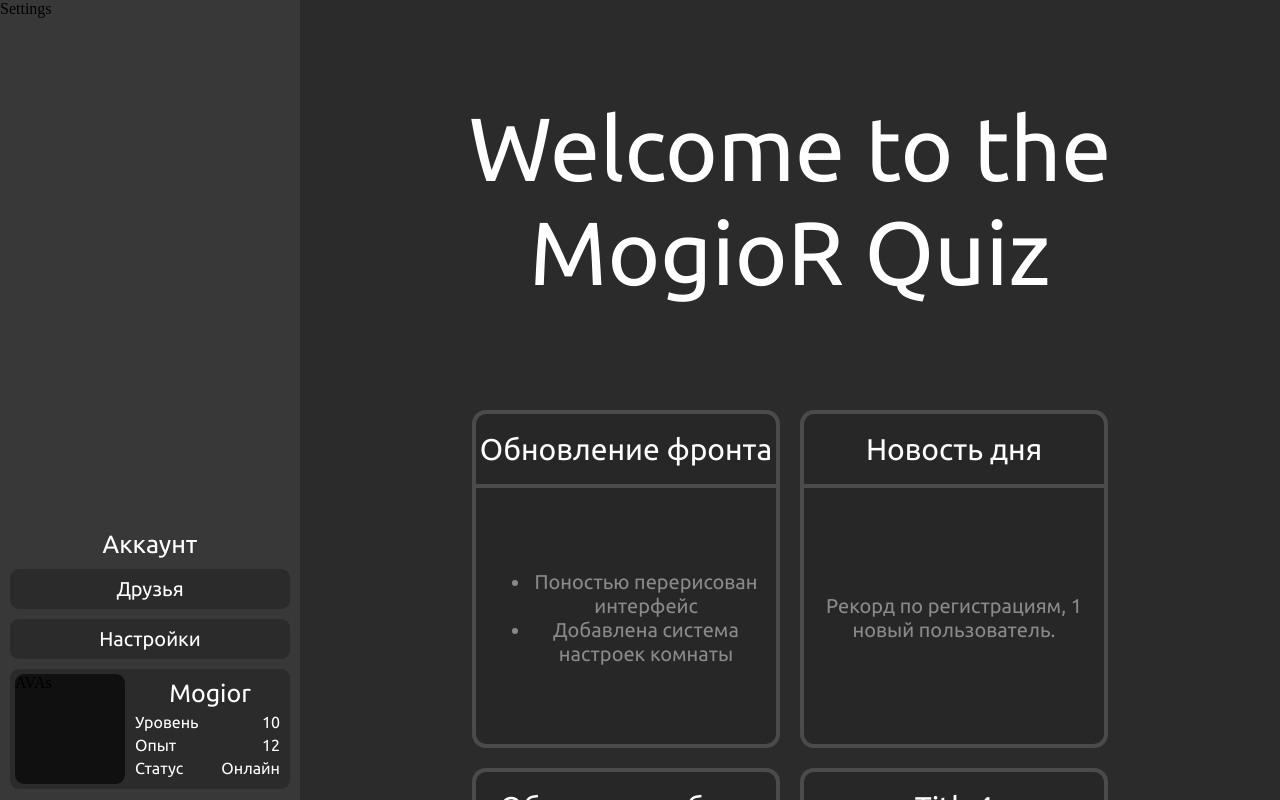
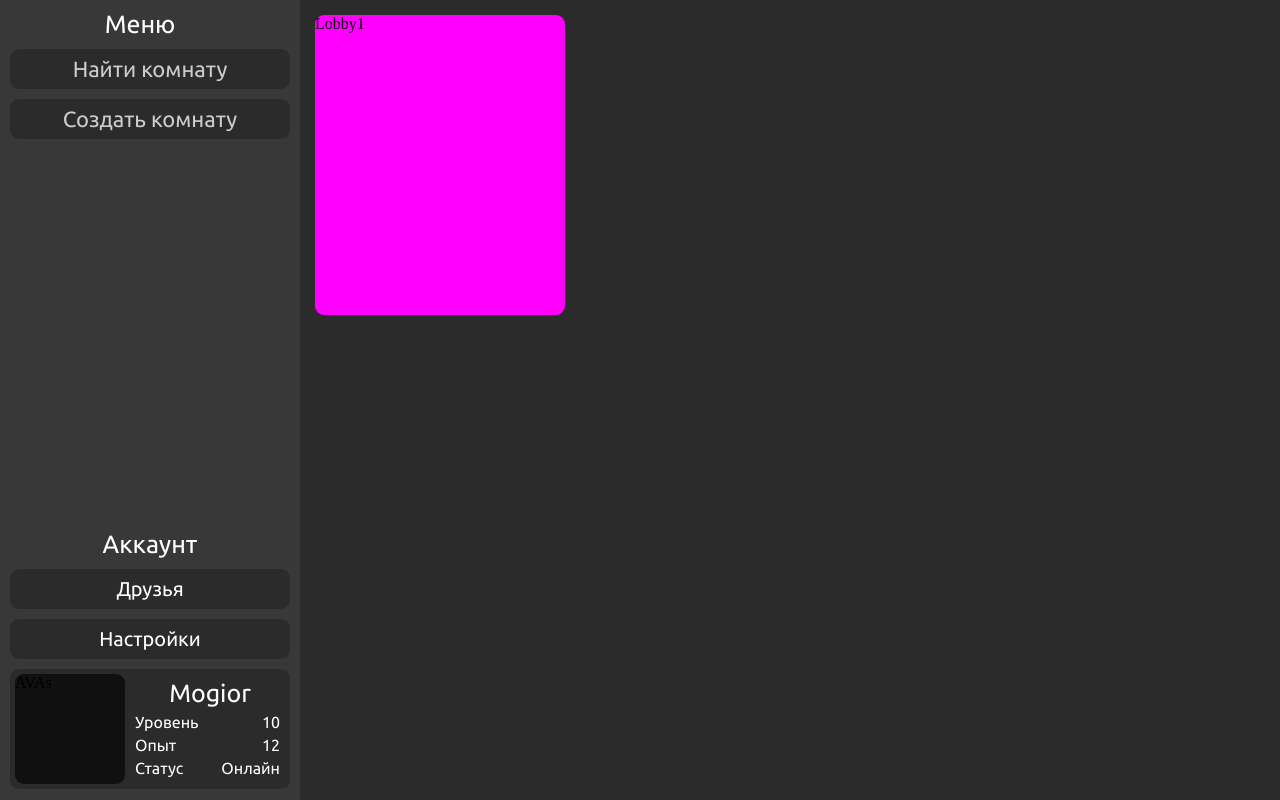
Before and after one commit to MogioR/anime_quiz_front, a Vue app: page /#/ in a window 1280 px wide. Built offline with nearby package versions, Linux system fonts and the light colour scheme.

Commit message:
menu buttone

```diff
--- a/src/App.vue
+++ b/src/App.vue
@@ -5,7 +5,8 @@
       <ContextBlock v-if="currentState == 'lobby_search'"/>
     </div>
     <div class="container game_zone" id="gane_zone">
-      <News_blok></News_blok>
+      <News_blok v-if="currentState == 'authorisation'"/>
+      <LobbySearchBlock  v-if="currentState == 'lobby_search'"/>
     </div>
   </div>
 </template>
@@ -16,13 +17,15 @@
 import News_blok from './components/game_zone/news_block.vue'
 import AuthorisationBlock from './components/side_block/authorisation_block.vue'
 import ContextBlock from './components/side_block/context_block.vue';
+import LobbySearchBlock from './components/game_zone/lobby_search_block.vue'
 
   export default {
     name: 'App',
     components: {
       News_blok,
       AuthorisationBlock,
-      ContextBlock
+      ContextBlock,
+      LobbySearchBlock
     },
     data() {
       return {
--- /dev/null
+++ b/src/components/game_zone/lobby_search_block.vue
@@ -0,0 +1,29 @@
+<template>
+    <div class="container">
+        <LobbySearchItem/>
+    </div>
+</template>
+
+<script>
+import LobbySearchItem from '@/components/game_zone/lobby_search_item.vue'
+
+export default {
+  name: 'LobbySearchBlock',
+  components: {
+    LobbySearchItem
+  },
+  data() {
+    return {
+    }
+  }
+}
+</script>
+
+<style scoped>
+.container {
+    width: 100%;
+    height: 100%;
+
+    display: flex;
+}
+</style>
--- /dev/null
+++ b/src/components/game_zone/lobby_search_item.vue
@@ -0,0 +1,26 @@
+<template>
+    <div class="lobby_search_item">
+        Lobby1
+    </div>
+</template>
+
+<script>
+export default {
+  name: 'LobbySearchItem',
+  data() {
+    return {
+    }
+  }
+}
+</script>
+
+<style scoped>
+.lobby_search_item {
+    width: 250px;
+    height: 300px;
+    border-radius: 9px;
+    background: magenta;
+    margin: 15px;
+    display: flex;
+}
+</style>
--- a/src/components/side_block/context_block.vue
+++ b/src/components/side_block/context_block.vue
@@ -1,7 +1,7 @@
 <template>
     <div class="context_container">
         <div>
-           Settings
+           <ContextMenuBlock/>
         </div>
         <div>
             <AccountInfoBlock/>
@@ -11,13 +11,14 @@
 
 <script>
 
-
+import ContextMenuBlock from '@/components/side_block/context_menu_block.vue'
 import AccountInfoBlock from '@/components/side_block/account_info_block.vue'
 
 export default {
   name: 'ContextBlock',
   components: {
-    AccountInfoBlock
+    AccountInfoBlock,
+    ContextMenuBlock
   },
   data() {
     return {}
--- /dev/null
+++ b/src/components/side_block/context_menu_block.vue
@@ -0,0 +1,81 @@
+<template>
+    <div class="menu_container">
+        <span class="text header" >{{header}}</span>
+        <div v-for="option of options" :key=option.id class="button menu_button" v-on:click="option.function">
+            <span class="text">{{option.text}}</span>
+        </div>
+    </div>
+  </template>
+
+<script>
+export default {
+    name: 'ContextMenuBlock',
+    data() {
+        return {
+            header: 'Меню',
+            options: [
+                {
+                    text: 'Найти комнату',
+                    function: function() {
+                        alert('Test1');
+                    }
+                },
+                {
+                    text: 'Создать комнату',
+                    function: function() {
+                        alert('Test2');
+                    }
+                }
+            ]
+        }
+    },
+    methods: {
+        func1: function() {
+            alert('func1');
+        },
+        func2: function() {
+            alert('func2');
+        }
+    }
+}
+</script>
+
+<style scoped>
+.menu_container {
+    display: flex;
+    flex-direction: column;
+}
+.text {
+    width: 260px;
+    text-align: center;
+    font-family : 'Ubuntu';
+    font-style: normal;
+    margin: 10px;
+}
+
+.header {
+    color: white;
+    font-size: 25px;
+    margin-bottom: 0px;
+}
+
+.menu_button {
+    width: 280px;
+    height: 40px;
+    margin: 10px 10px 0px 10px;
+    border-radius: 9px;
+    font-size: 20px;
+    color: rgb(204, 204, 204);
+
+    display: flex;
+    justify-content: space-around;
+    align-items: center;
+}
+.button {
+  font-size: 22px;
+  background: #2B2B2B;
+  width: 280px;
+
+}
+
+</style>
```
